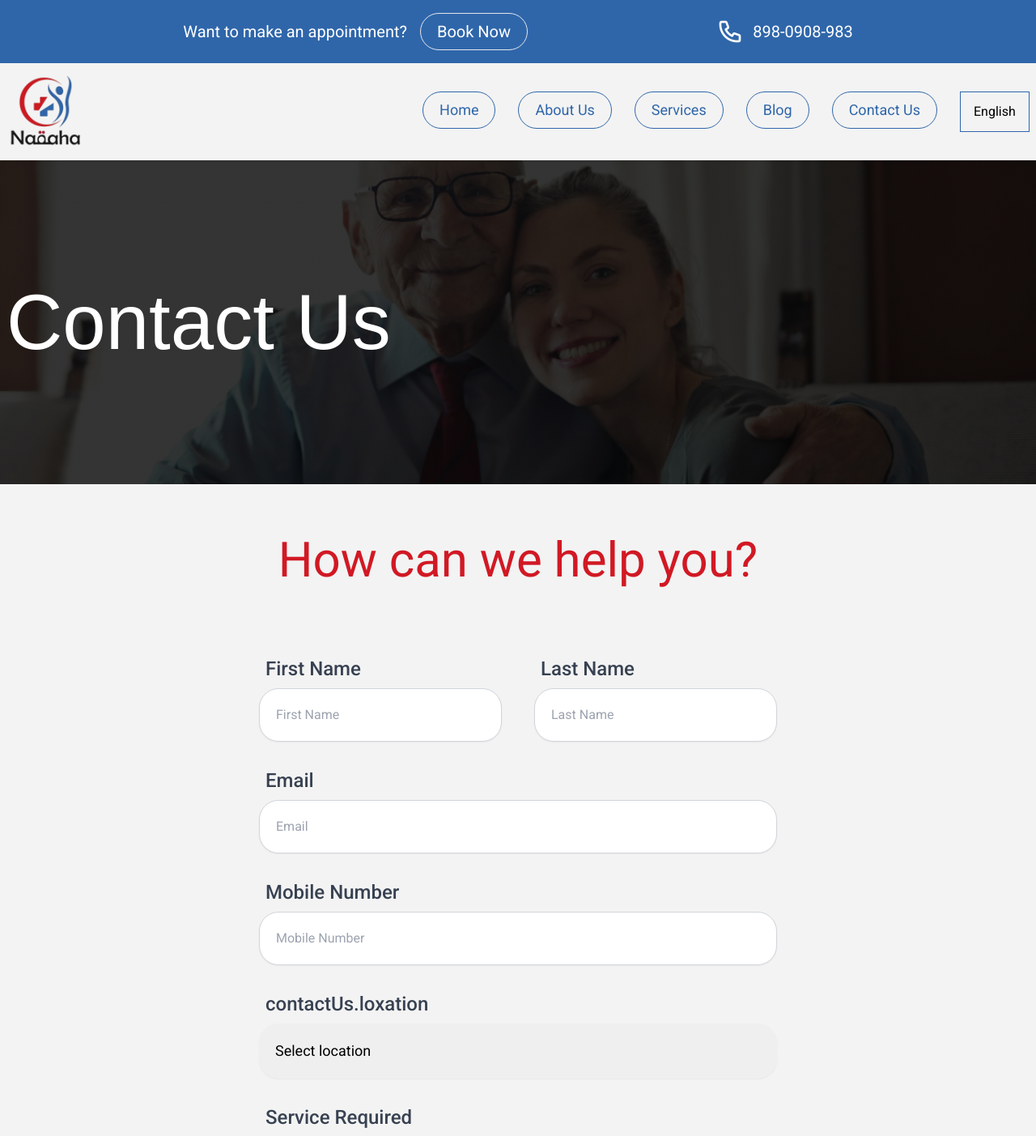
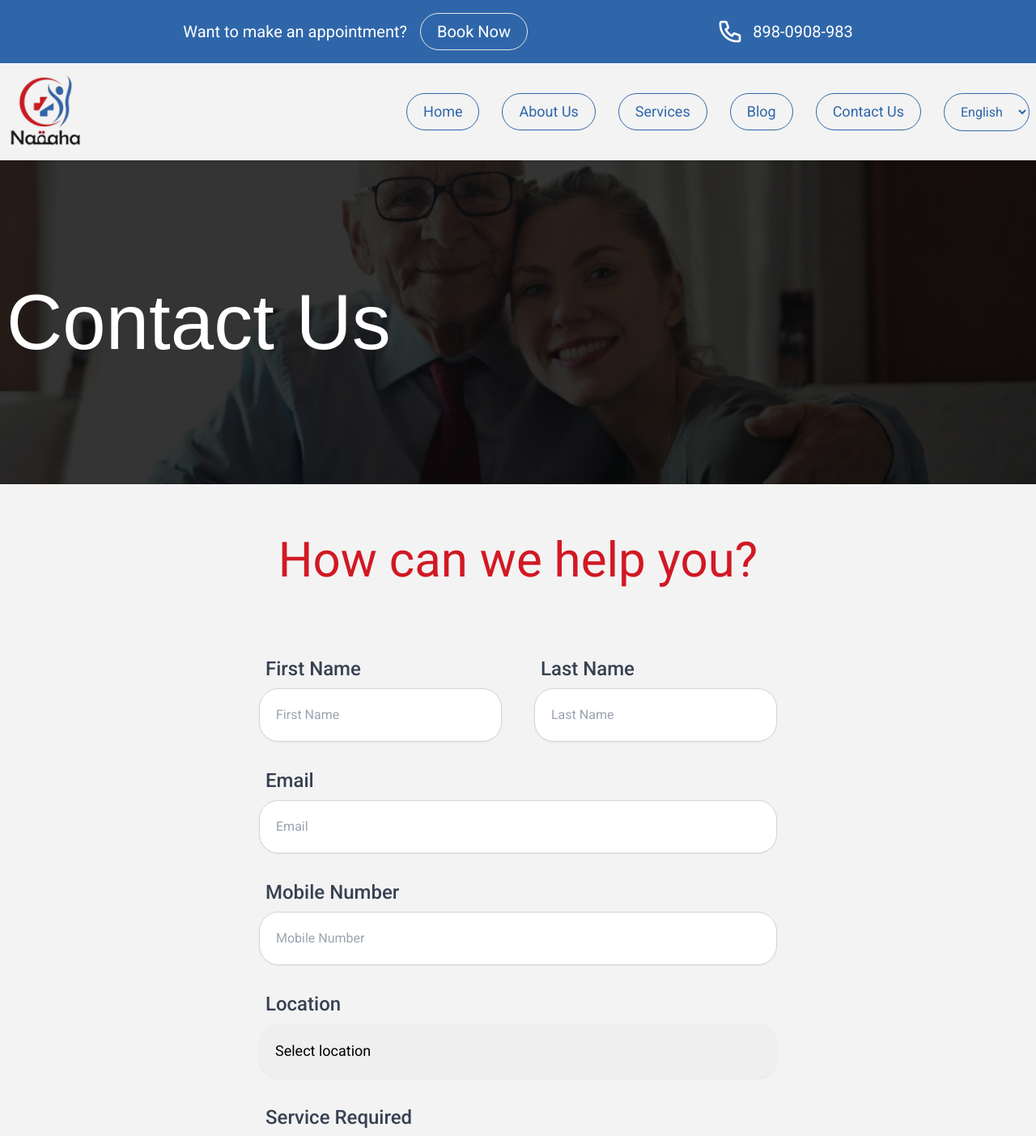
Before and after one commit to AbdurRehman1312/nakaha_website, a React (Vite) app: page /contact-us in a window 1280 px wide. Shown: the top 1403 px of the page at 81% size. Built offline with nearby package versions, Linux system fonts and the light colour scheme.

Commit message:
Contact Translation Fix

```diff
--- a/src/components/Header.jsx
+++ b/src/components/Header.jsx
@@ -75,7 +75,7 @@ const Header = () => {
                   <select
                     name=""
                     id=""
-                    className="py-3 border border-primary px-4 focus:outline-none bg-transparent"
+                    className="py-3 text-primary border border-primary px-4 focus:outline-none bg-transparent appearance-auto rounded-full"
                     onChange={(e) => handleLang(e.target.value)}
                   >
                     <option value="en" selected>
--- a/src/pages/ContactUs.jsx
+++ b/src/pages/ContactUs.jsx
@@ -92,7 +92,7 @@ const ContactUs = () => {
                 htmlFor="location"
                 className="block text-2xl font-medium text-gray-700 ml-2 mt-8"
               >
-                {t("contactUs.loxation")}
+                {t("contactUs.location")}
               </label>
               <select
                 id="location"
```
